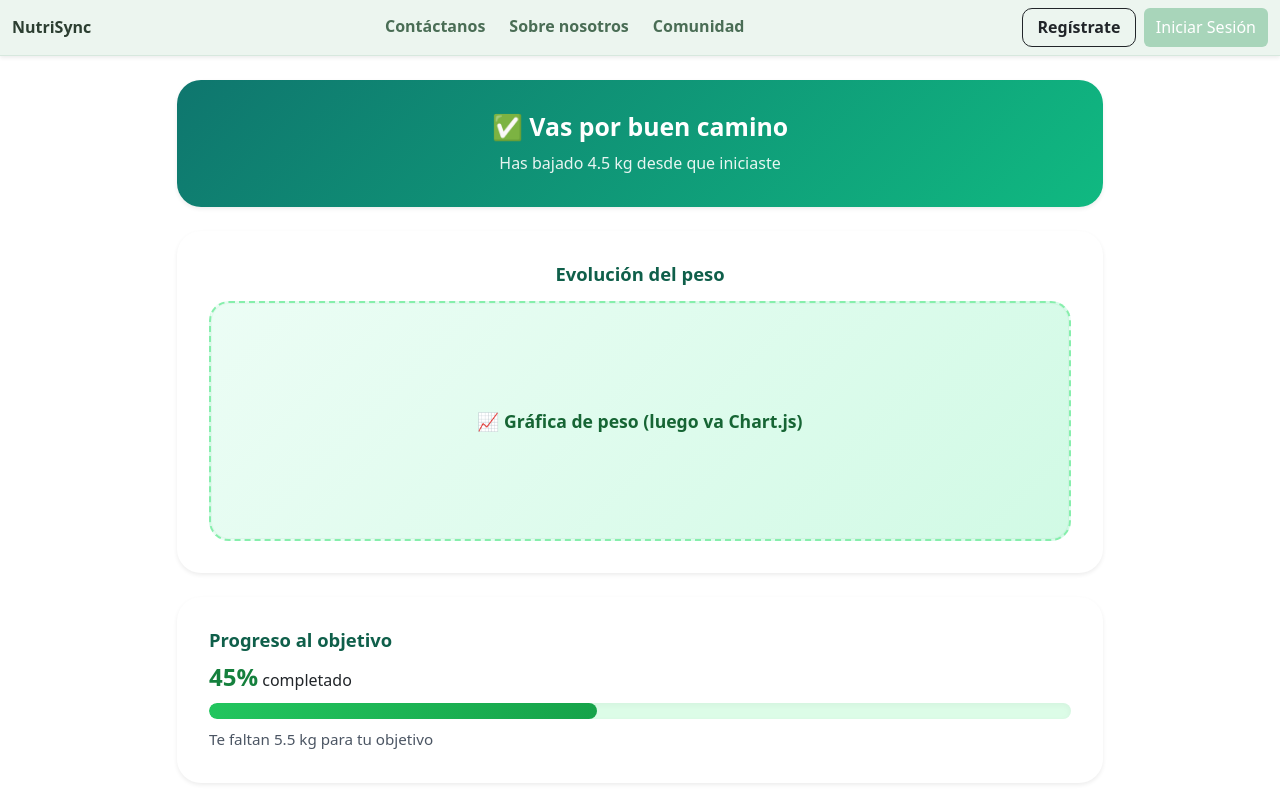
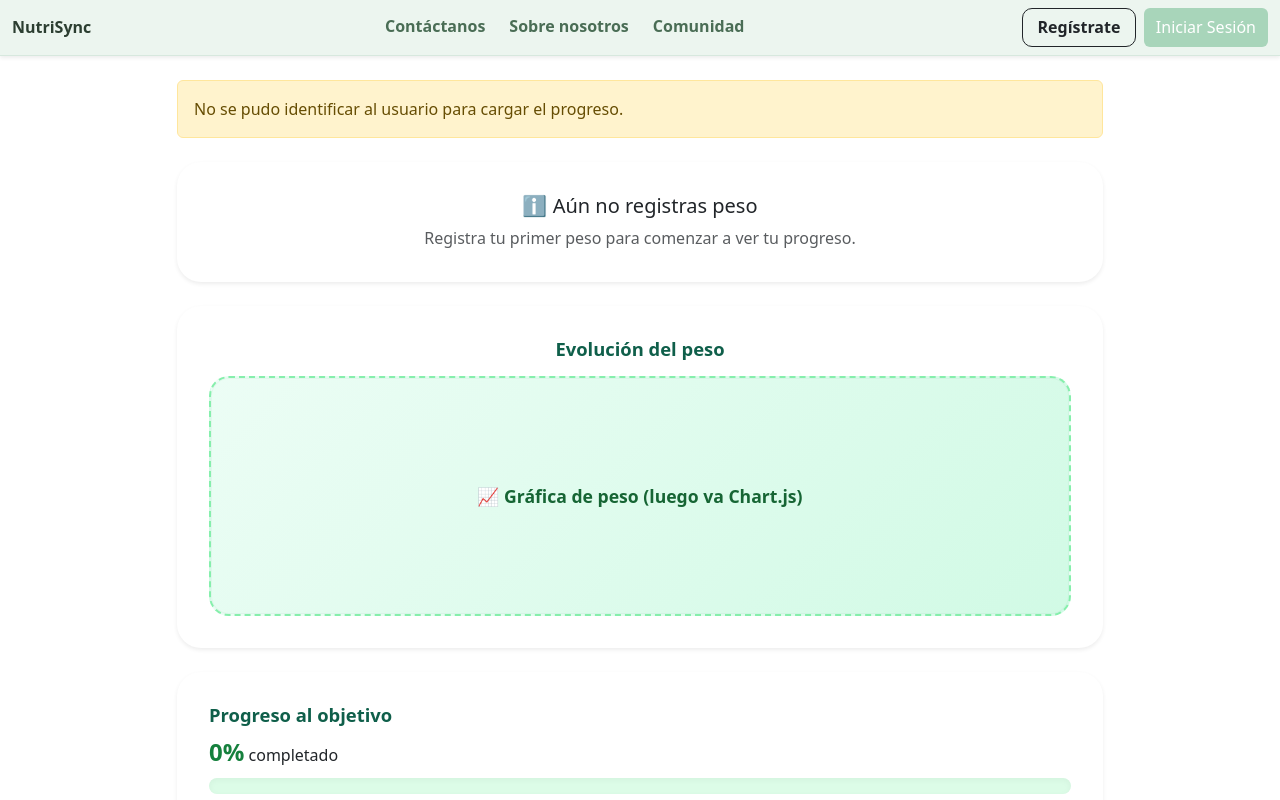
Before and after one commit to MoizDev98/alissia, an Angular app in the folder frontend/: page /usuarios/progreso in a window 1280 px wide. Shown: the top 800 px of the page. Built offline with nearby package versions, Linux system fonts and the light colour scheme.

Commit message:
fix(progreso): keep dashboard visible with empty weight data and show neutral empty-state message

```diff
--- a/frontend/src/app/pages/usuarios/progreso/progreso.html
+++ b/frontend/src/app/pages/usuarios/progreso/progreso.html
@@ -1,14 +1,31 @@
 <div class="container py-4">
+
+  <div class="text-center my-5" *ngIf="cargando">
+    <div class="spinner-border text-primary" style="width: 3rem; height: 3rem;" role="status">
+      <span class="visually-hidden">Cargando...</span>
+    </div>
+    <h6 class="mt-3 text-muted">Cargando progreso...</h6>
+  </div>
+
+  <div *ngIf="!cargando && errorVisual" class="alert alert-warning mb-4">
+    {{ errorVisual }}
+  </div>
+
+  <ng-container *ngIf="!cargando">
 
   <!-- ESTADO -->
   <div class="card mb-4 shadow-sm text-center">
     <div class="card-body">
       <h5>
+        <span *ngIf="!historial.length">ℹ️ Aún no registras peso</span>
         <span *ngIf="estado === 'bien'">✅ Vas por buen camino</span>
-        <span *ngIf="estado === 'alerta'">⚠️ Revisa tu constancia</span>
+        <span *ngIf="historial.length && estado === 'alerta'">⚠️ Revisa tu constancia</span>
       </h5>
       <p class="text-muted mb-0">
-        Has bajado {{ progresoKg | number:'1.1-1' }} kg desde que iniciaste
+        <span *ngIf="!historial.length">Registra tu primer peso para comenzar a ver tu progreso.</span>
+        <span *ngIf="tendenciaPeso === 'bajo'">Has bajado {{ variacionAbsKg | number:'1.1-1' }} kg desde que iniciaste</span>
+        <span *ngIf="tendenciaPeso === 'subio'">Has subido {{ variacionAbsKg | number:'1.1-1' }} kg desde que iniciaste</span>
+        <span *ngIf="historial.length && tendenciaPeso === 'igual'">Tu peso se ha mantenido estable desde que iniciaste</span>
       </p>
     </div>
   </div>
@@ -54,4 +71,6 @@
     </div>
   </div>
 
+  </ng-container>
+
 </div>
--- a/frontend/src/app/pages/usuarios/progreso/progreso.ts
+++ b/frontend/src/app/pages/usuarios/progreso/progreso.ts
@@ -1,5 +1,7 @@
-import { Component } from '@angular/core';
+import { Component, OnInit, inject } from '@angular/core';
 import { CommonModule } from '@angular/common';
+import { AuthService } from '../../../services/auth.service';
+import { DataService } from '../../../services/data.service';
 
 interface RegistroPeso {
   fecha: string;
@@ -13,39 +15,96 @@ interface RegistroPeso {
   templateUrl: './progreso.html',
   styleUrls: ['./progreso.scss']
 })
-export class ProgresoComponent {
+export class ProgresoComponent implements OnInit {
+
+  private authService = inject(AuthService);
+  private dataService = inject(DataService);
 
   objetivoPeso = 65;
+  cargando = true;
+  errorVisual = '';
 
-  historial: RegistroPeso[] = [
-    { fecha: '2026-01-20', peso: 75 },
-    { fecha: '2026-01-28', peso: 73 },
-    { fecha: '2026-02-01', peso: 72 },
-    { fecha: '2026-02-05', peso: 70.5 }
-  ];
+  historial: RegistroPeso[] = [];
+
+  ngOnInit(): void {
+    this.cargarHistorialPeso();
+  }
+
+  private cargarHistorialPeso(): void {
+    const usuarioActual = this.authService.getCurrentUser();
+
+    if (!usuarioActual?.id) {
+      this.errorVisual = 'No se pudo identificar al usuario para cargar el progreso.';
+      this.cargando = false;
+      return;
+    }
+
+    this.dataService.getWeightHistory(usuarioActual.id, 30).subscribe({
+      next: (registros) => {
+        const lista = Array.isArray(registros) ? registros : [];
+
+        this.historial = lista
+          .map((item: any) => ({
+            fecha: String(item?.measured_at ?? '').slice(0, 10),
+            peso: Number(item?.weight ?? 0)
+          }))
+          .filter((item: RegistroPeso) => !!item.fecha && item.peso > 0)
+          .reverse();
+
+        this.errorVisual = '';
+
+        this.cargando = false;
+      },
+      error: () => {
+        this.errorVisual = 'No se pudo cargar el historial de peso desde la base de datos.';
+        this.cargando = false;
+      }
+    });
+  }
 
   get pesoActual(): number {
+    if (!this.historial.length) return 0;
     return this.historial[this.historial.length - 1].peso;
   }
 
   get pesoInicial(): number {
+    if (!this.historial.length) return 0;
     return this.historial[0].peso;
   }
 
+  get variacionKg(): number {
+    if (!this.historial.length) return 0;
+    return this.pesoActual - this.pesoInicial;
+  }
+
+  get variacionAbsKg(): number {
+    return Math.abs(this.variacionKg);
+  }
+
+  get tendenciaPeso(): 'subio' | 'bajo' | 'igual' {
+    if (this.variacionKg > 0) return 'subio';
+    if (this.variacionKg < 0) return 'bajo';
+    return 'igual';
+  }
+
   get progresoKg(): number {
+    if (!this.historial.length) return 0;
     return this.pesoInicial - this.pesoActual;
   }
 
   get faltanteKg(): number {
-    return this.pesoActual - this.objetivoPeso;
+    if (!this.historial.length) return 0;
+    return Math.max(0, this.pesoActual - this.objetivoPeso);
   }
 
   get progresoPorcentaje(): number {
+    if (!this.historial.length) return 0;
     const total = this.pesoInicial - this.objetivoPeso;
+    if (total <= 0) return 0;
     return Math.min(100, Math.max(0, (this.progresoKg / total) * 100));
   }
 
   get estado(): 'bien' | 'alerta' {
-    return this.progresoKg > 0 ? 'bien' : 'alerta';
+    return this.tendenciaPeso === 'bajo' ? 'bien' : 'alerta';
   }
 }
```
